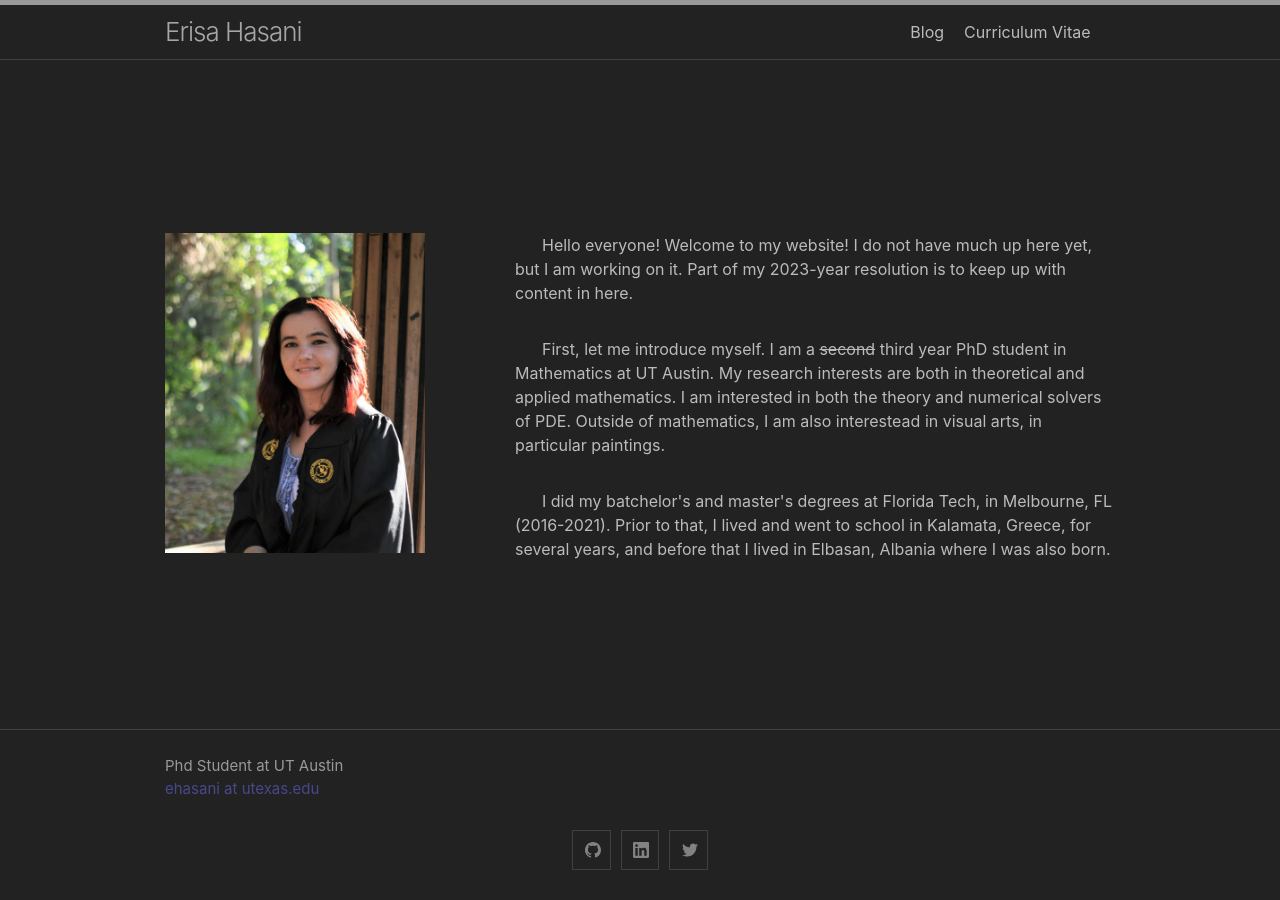
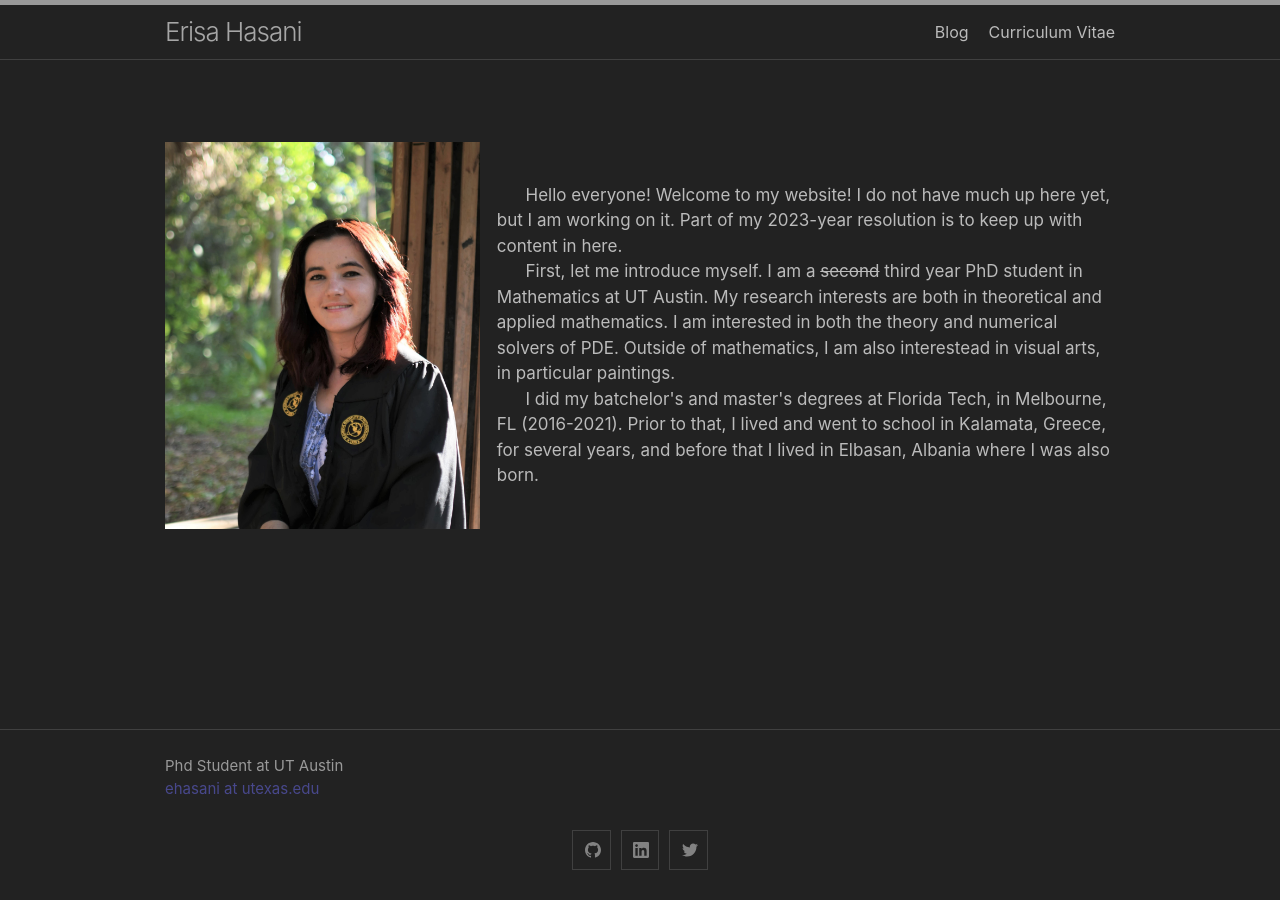
Before and after one commit to erisahasani/erisahasani.github.io, a Jekyll site: the page built from index.md, in a window 1280 px wide. Built offline with Jekyll 4.4.1, drawn with Linux system fonts in a browser that asks for light colours; our own code applies the rules of GitHub Pages for plain Markdown files.

Commit message:
minor change

```diff
--- a/_config.yml
+++ b/_config.yml
@@ -15,7 +15,7 @@ minima:
 
   # generate social links in footer
   social_links:
-    twitter: criticalualue
+    twitter: erisahasani3
     github: erisahasani
     # devto: jekyll
     # dribbble: jekyll
--- a/index.md
+++ b/index.md
@@ -10,21 +10,43 @@ categories: misc
 jsarr:
 ---
 
+&nbsp;
 
-# &nbsp;
-<img src="\media\meh2021.jpg" width="260" style="float: left;"  />
+<html>
+  <head>
+    <title>Pretty Paris</title>
+  </head>
+  <style>
+  .container {
+  display: flex;
+  align-items: center;
+  justify-content: center
+}
 
+img {
+  max-width: 100%;
+  max-height:100%;
+}
 
-<div style="padding-left: 350px;">
-&nbsp; &nbsp; &nbsp; Hello everyone! Welcome to my website! I do not have much up here yet, but I am working on it. Part of my 2023-year resolution is to keep up with content in here.
-</div>
-<br>
-
-<div style="padding-left: 350px;">
-&nbsp; &nbsp; &nbsp; First, let me introduce myself. I am a <del>second</del> third year PhD student in Mathematics at UT Austin. My research interests are both in theoretical and applied mathematics. I am interested in both the theory and numerical solvers of PDE. Outside of mathematics, I am also interestead in visual arts, in particular paintings.
-</div>
-<br>
-
-<div style="padding-left: 350px;">
-&nbsp; &nbsp; &nbsp; I did my batchelor's and master's degrees at Florida Tech, in Melbourne, FL (2016-2021). Prior to that, I lived and went to school in Kalamata, Greece, for several years, and before that I lived in Elbasan, Albania where I was also born.
-</div>
+.text {
+  font-size: 17px;
+  padding-left: 17px;
+}
+  </style>
+  <body>
+    <div class="container">
+      <div class="image">
+        <img src="\media\meh2021.jpg" width="1300" style="float: left;"  />
+      </div>
+      <div class="text">
+        <div>
+            &nbsp; &nbsp; &nbsp; Hello everyone! Welcome to my website! I do not have much up here yet, but I am working on it. Part of my 2023-year resolution is to keep up with content in here.
+        <br>
+            &nbsp; &nbsp; &nbsp; First, let me introduce myself. I am a <del>second</del> third year PhD student in Mathematics at UT Austin. My research interests are both in theoretical and applied mathematics. I am interested in both the theory and numerical solvers of PDE. Outside of mathematics, I am also interestead in visual arts, in particular paintings.
+        <br>
+            &nbsp; &nbsp; &nbsp; I did my batchelor's and master's degrees at Florida Tech, in Melbourne, FL (2016-2021). Prior to that, I lived and went to school in Kalamata, Greece, for several years, and before that I lived in Elbasan, Albania where I was also born.
+        </div>
+      </div>
+    </div>
+  </body>
+</html>
```
